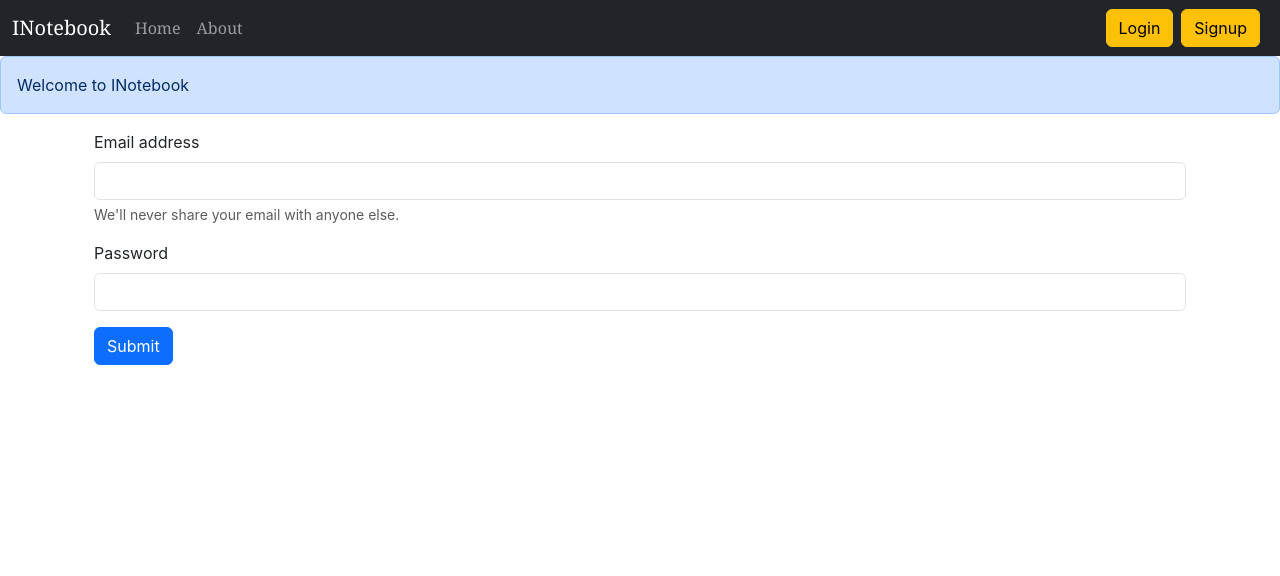
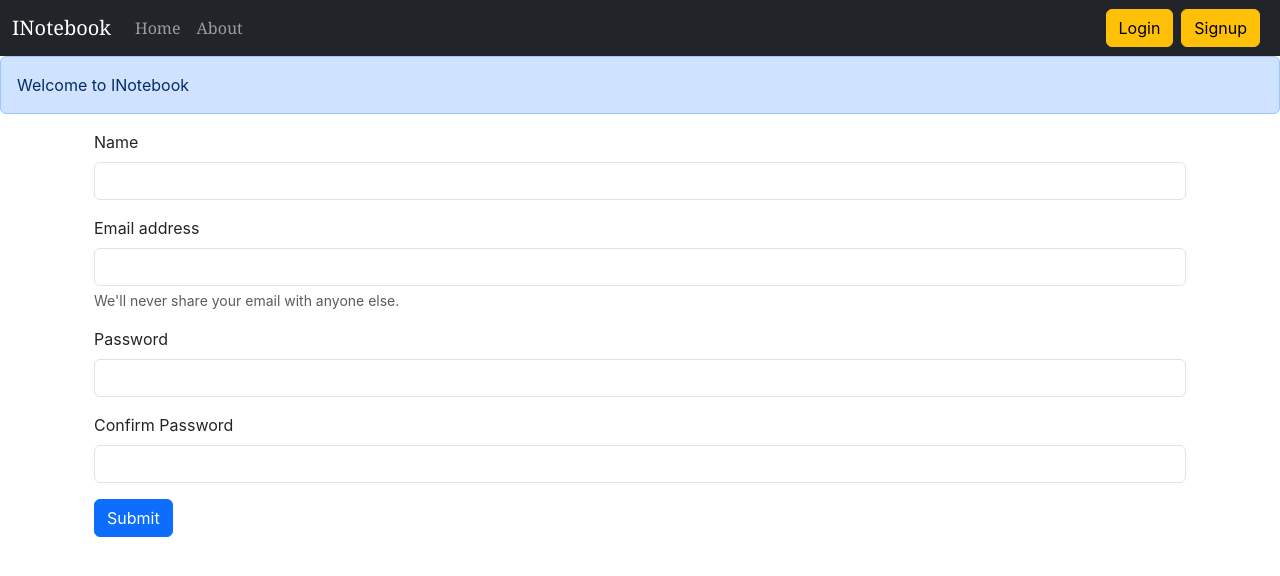
Before and after one commit to singhnaman320/INotebook, a React (Create React App) app in the folder inotebook/: page /signup in a window 1280 px wide. Shown: the top 576 px of the page. Built offline with nearby package versions, Linux system fonts and the light colour scheme.

Commit message:
Adding Signup.js

```diff
--- a/inotebook/src/components/Signup.js
+++ b/inotebook/src/components/Signup.js
@@ -5,13 +5,21 @@ const Signup = () => {
     <div className='container'>
         <form>
             <div className="mb-3">
-                <label htmlFor="exampleInputEmail1" className="form-label">Email address</label>
-                <input type="email" className="form-control" id="exampleInputEmail1" aria-describedby="emailHelp"/>
+                <label htmlFor="name" className="form-label">Name</label>
+                <input type="text" className="form-control" id="name" aria-describedby="emailHelp"/>
+            </div>
+            <div className="mb-3">
+                <label htmlFor="email" className="form-label">Email address</label>
+                <input type="email" className="form-control" id="email" aria-describedby="emailHelp"/>
                 <div id="emailHelp" className="form-text">We'll never share your email with anyone else.</div>
             </div>
             <div className="mb-3">
-                <label htmlFor="exampleInputPassword1" className="form-label">Password</label>
-                <input type="password" className="form-control" id="exampleInputPassword1"/>
+                <label htmlFor="password" className="form-label">Password</label>
+                <input type="password" className="form-control" id="password"/>
+            </div>
+            <div className="mb-3">
+                <label htmlFor="cpassword" className="form-label">Confirm Password</label>
+                <input type="cpassword" className="form-control" id="cpassword"/>
             </div>
             <button type="submit" className="btn btn-primary">Submit</button>
         </form>
```
